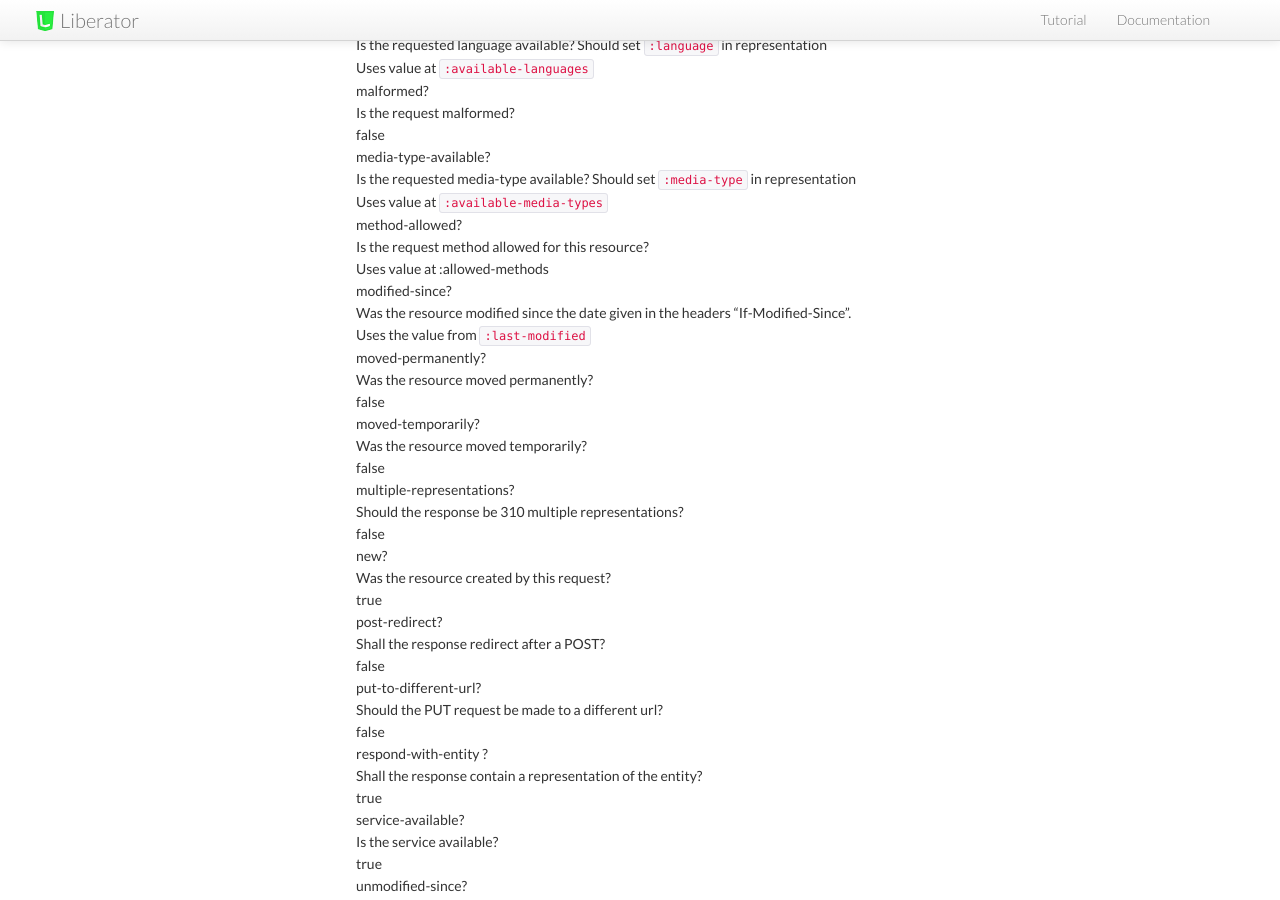
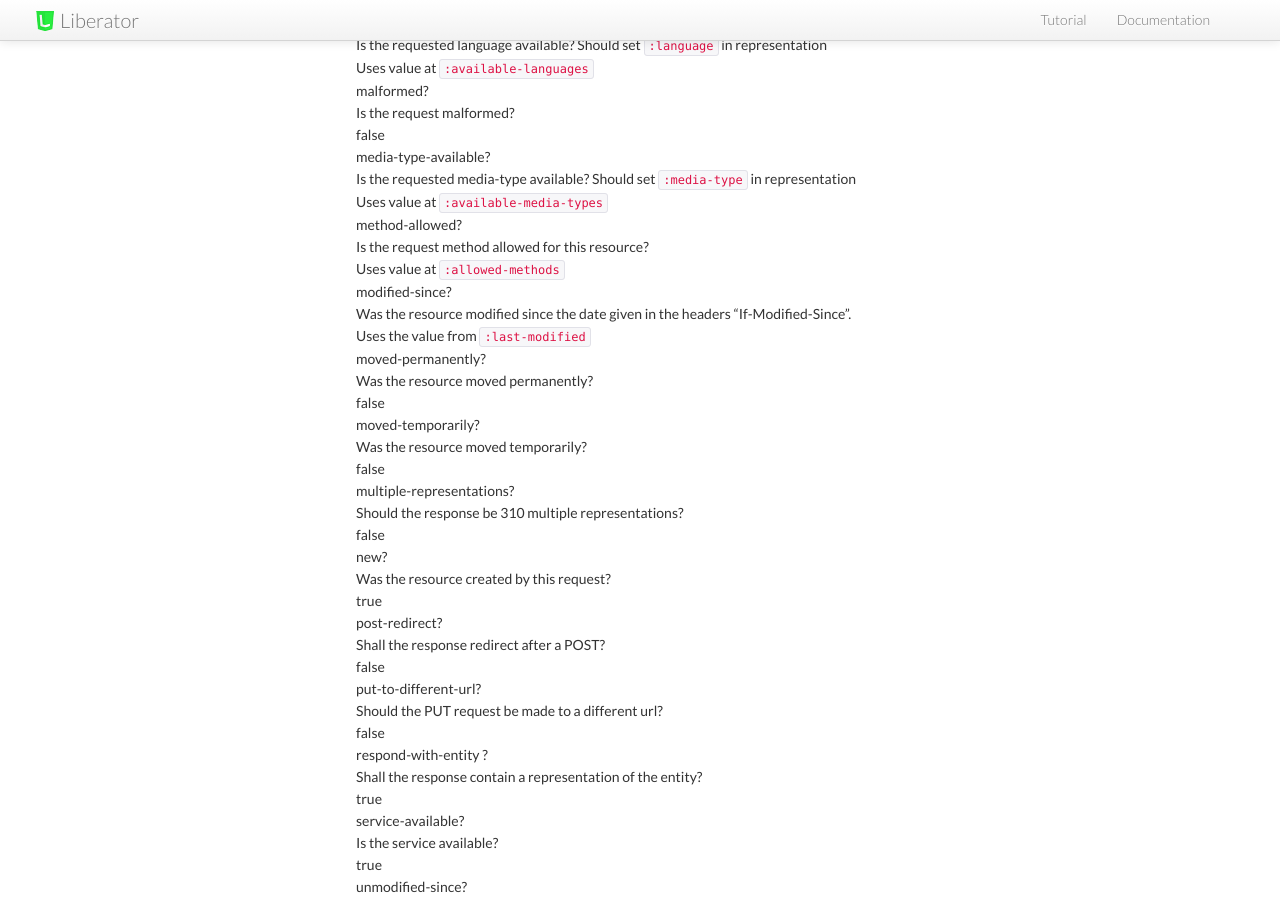
Before and after one commit to clojure-liberator/liberator, a Jekyll site: the page built from doc/decisions.md, in a window 1280 px wide and 900 px high, scrolled down 1276 px. Built offline with Jekyll 4.4.1, drawn with Linux system fonts in a browser that asks for light colours; nearby versions of some CDN libraries.

`````diff
--- a/doc/decisions.md
+++ b/doc/decisions.md
@@ -70,7 +70,7 @@ Is the requested media-type available? Should set ````:media-type```` in represe
 Uses value at ````:available-media-types```` |
 method-allowed? |
 Is the request method allowed for this resource? |
-Uses value at :allowed-methods |
+Uses value at ````:allowed-methods```` |
 modified-since? |
 Was the resource modified since the date given in the headers "If-Modified-Since". |
 Uses the value from ````:last-modified```` |
`````
